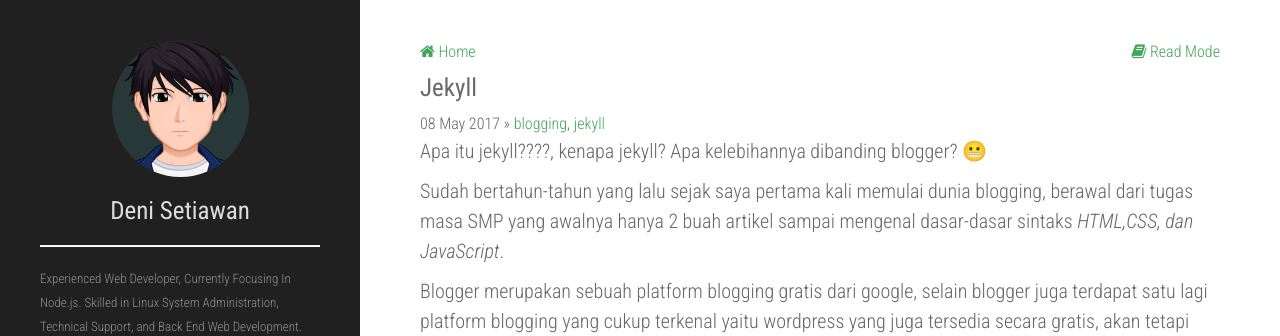
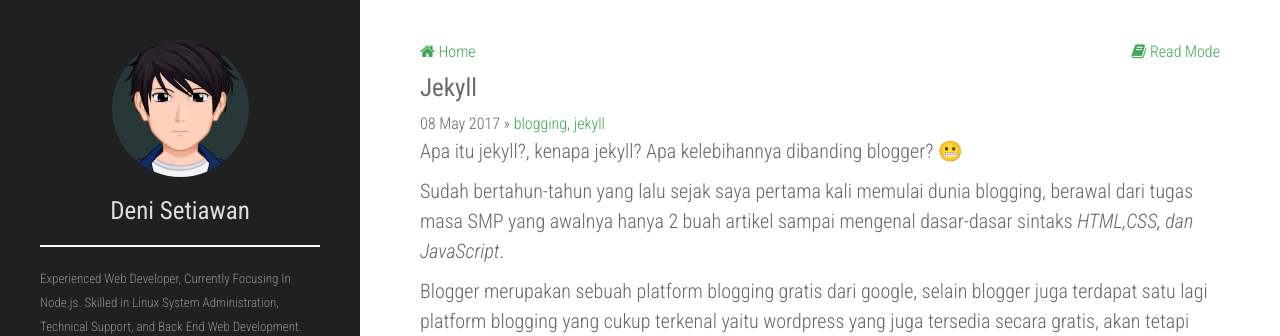
Before and after one commit to HeyDSN/HeyDSN.github.io, a Jekyll site: the page built from _posts/2017-05-08-apa-itu-jekyll.md, in a window 1280 px wide and 900 px high. Shown: the top 336 px of the window. Built offline with Jekyll 4.4.1, drawn with Linux system fonts in a browser that asks for light colours; nearby versions of some CDN libraries; emoji names are drawn with the system emoji font; comment, search, counter and statistics services are not loaded.

```diff
--- a/_posts/2017-05-08-apa-itu-jekyll.md
+++ b/_posts/2017-05-08-apa-itu-jekyll.md
@@ -6,7 +6,7 @@ categories: [blogging, jekyll]
 image: file-by-file.png
 ---
 
-Apa itu jekyll????, kenapa jekyll? Apa kelebihannya dibanding blogger? :grimacing:
+Apa itu jekyll?, kenapa jekyll? Apa kelebihannya dibanding blogger? :grimacing:
 
 Sudah bertahun-tahun yang lalu sejak saya pertama kali memulai dunia blogging, berawal dari tugas masa SMP yang awalnya hanya 2 buah artikel sampai mengenal dasar-dasar sintaks _HTML,CSS, dan JavaScript_.
 
```
